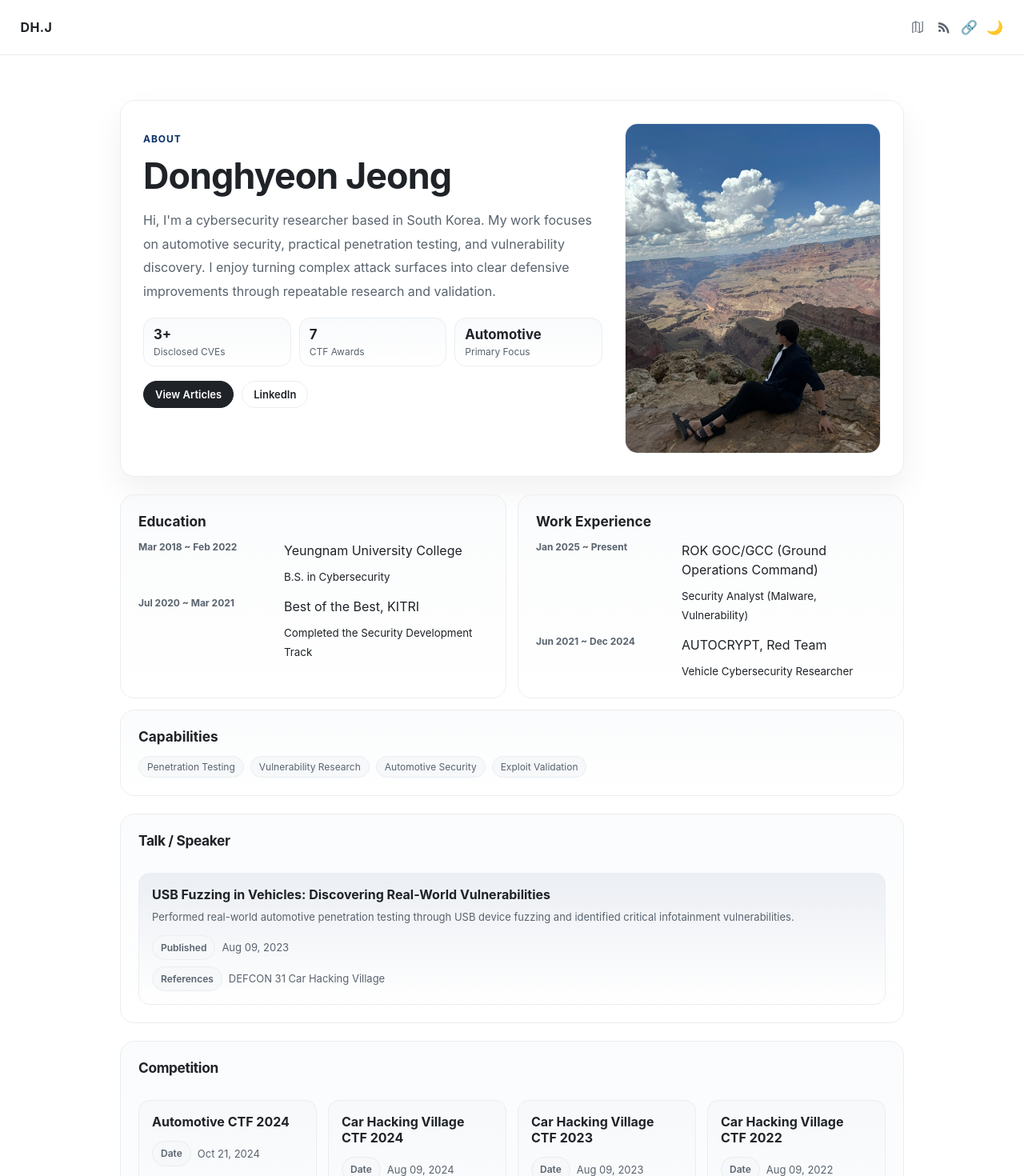
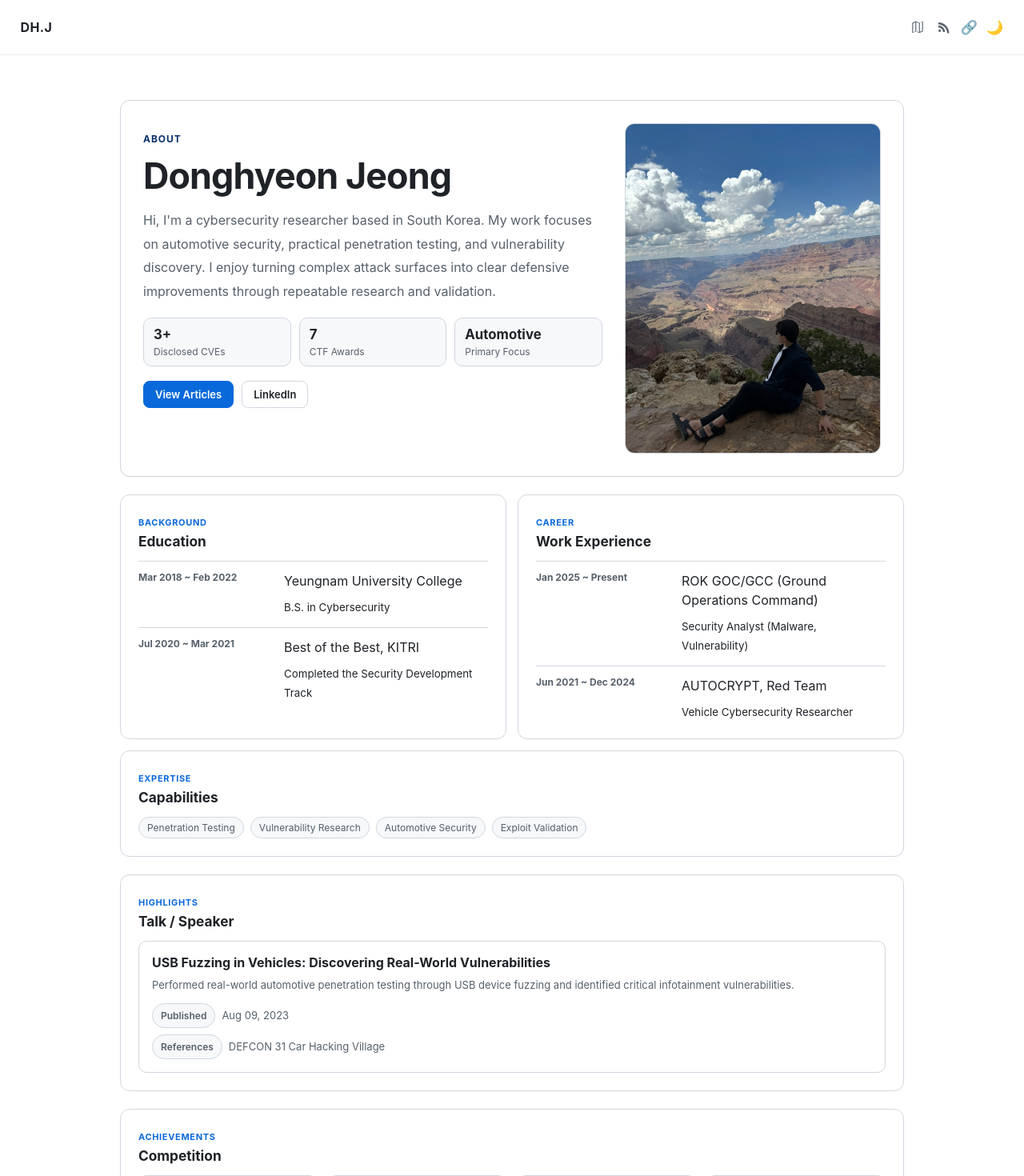
Before and after one commit to dhje0ng/blog, a Next.js app: page /about in a window 1280 px wide. Shown: the top 1470 px of the page at 80% size. Built offline with nearby package versions, Linux system fonts and the light colour scheme.

Commit message:
Refine About page with GitHub-inspired white section styling

```diff
--- a/app/about/page.tsx
+++ b/app/about/page.tsx
@@ -101,7 +101,7 @@ export default function AboutPage() {
   return (
     <main>
       <Header />
-      <section className="container top-gap section-gap about-page">
+      <section className="container top-gap section-gap about-page about-gh-theme">
         <div className="about-hero-card">
           <div>
             <p className="eyebrow">About</p>
@@ -142,7 +142,10 @@ export default function AboutPage() {
 
         <section className="about-grid-section">
           <article className="about-panel">
-            <h2>Education</h2>
+            <div className="about-section-head">
+              <span>Background</span>
+              <h2>Education</h2>
+            </div>
             <ul className="about-timeline">
               <li>
                 <span>Mar 2018 ~ Feb 2022</span>
@@ -166,7 +169,10 @@ export default function AboutPage() {
           </article>
 
           <article className="about-panel">
-            <h2>Work Experience</h2>
+            <div className="about-section-head">
+              <span>Career</span>
+              <h2>Work Experience</h2>
+            </div>
             <ul className="about-timeline">
               <li>
                 <span>Jan 2025 ~ Present</span>
@@ -190,7 +196,10 @@ export default function AboutPage() {
           </article>
 
           <article className="about-panel about-panel-full-width">
-            <h2>Capabilities</h2>
+            <div className="about-section-head">
+              <span>Expertise</span>
+              <h2>Capabilities</h2>
+            </div>
             <div className="about-skill-cloud">
               {capabilities.map((skill) => (
                 <span key={skill}>{skill}</span>
@@ -200,7 +209,8 @@ export default function AboutPage() {
         </section>
 
         <section className="about-panel">
-          <div className="section-title-row">
+          <div className="about-section-head">
+            <span>Highlights</span>
             <h2>Talk / Speaker</h2>
           </div>
           <div className="about-project-grid">
@@ -224,7 +234,8 @@ export default function AboutPage() {
         </section>
 
         <section className="about-panel">
-          <div className="section-title-row">
+          <div className="about-section-head">
+            <span>Achievements</span>
             <h2>Competition</h2>
           </div>
           <div className="about-project-grid">
@@ -255,7 +266,8 @@ export default function AboutPage() {
         </section>
 
         <section className="about-panel">
-          <div className="section-title-row">
+          <div className="about-section-head">
+            <span>Security Research</span>
             <h2>Disclosed Vulnerabilities</h2>
           </div>
           <div className="about-project-grid">
--- a/app/globals.css
+++ b/app/globals.css
@@ -1189,11 +1189,20 @@ a {
   gap: 22px;
 }
 
+.about-gh-theme {
+  --about-bg: #ffffff;
+  --about-panel: #ffffff;
+  --about-muted: #57606a;
+  --about-border: #d0d7de;
+  --about-subtle: #f6f8fa;
+  --about-accent: #0969da;
+}
+
 .about-hero-card,
 .about-panel {
-  border: 1px solid var(--line-subtle);
-  border-radius: 18px;
-  background: var(--bg);
+  border: 1px solid var(--about-border);
+  border-radius: 12px;
+  background: var(--about-panel);
 }
 
 .about-hero-card {
@@ -1202,7 +1211,7 @@ a {
   grid-template-columns: minmax(0, 1fr) minmax(260px, 320px);
   gap: 28px;
   align-items: stretch;
-  box-shadow: 0 18px 42px rgba(16, 24, 40, 0.06);
+  box-shadow: 0 1px 0 rgba(27, 31, 36, 0.04);
 }
 
 .about-hero-card h1 {
@@ -1213,7 +1222,7 @@ a {
 
 .about-hero-copy {
   margin: 14px 0 0;
-  color: var(--muted);
+  color: var(--about-muted);
   line-height: 1.85;
 }
 
@@ -1225,10 +1234,10 @@ a {
 }
 
 .about-stat-card {
-  border: 1px solid var(--line-subtle);
-  border-radius: 14px;
+  border: 1px solid var(--about-border);
+  border-radius: 10px;
   padding: 10px 12px;
-  background: linear-gradient(180deg, color-mix(in srgb, var(--surface) 70%, transparent), var(--bg));
+  background: var(--about-subtle);
   display: grid;
   gap: 4px;
 }
@@ -1238,7 +1247,7 @@ a {
 }
 
 .about-stat-card span {
-  color: var(--muted);
+  color: var(--about-muted);
   font-size: 12px;
 }
 
@@ -1250,24 +1259,28 @@ a {
 
 .about-action-primary,
 .about-action-secondary {
-  border: 1px solid var(--line-subtle);
-  border-radius: 999px;
+  border: 1px solid var(--about-border);
+  border-radius: 8px;
   padding: 8px 14px;
   font-size: 13px;
   font-weight: 600;
 }
 
 .about-action-primary {
-  background: var(--text);
-  color: var(--bg);
-  border-color: var(--text);
+  background: var(--about-accent);
+  color: #fff;
+  border-color: var(--about-accent);
+}
+
+.about-action-secondary {
+  background: var(--about-panel);
 }
 
 .about-profile-wrap {
-  border-radius: 16px;
+  border-radius: 12px;
   overflow: hidden;
-  border: 1px solid var(--line-subtle);
-  background: var(--surface);
+  border: 1px solid var(--about-border);
+  background: var(--about-subtle);
   min-height: 100%;
   display: flex;
 }
@@ -1291,15 +1304,29 @@ a {
   height: 100%;
   display: flex;
   flex-direction: column;
-  background: linear-gradient(180deg, color-mix(in srgb, var(--surface) 50%, transparent), var(--bg));
+  background: var(--about-panel);
 }
 
 .about-panel-full-width {
   grid-column: 1 / -1;
 }
 
+.about-section-head {
+  margin-bottom: 14px;
+}
+
+.about-section-head span {
+  display: inline-block;
+  margin-bottom: 6px;
+  font-size: 11px;
+  letter-spacing: 0.06em;
+  font-weight: 700;
+  color: var(--about-accent);
+  text-transform: uppercase;
+}
+
 .about-panel h2 {
-  margin: 0 0 14px;
+  margin: 0;
   font-size: 1.08rem;
 }
 
@@ -1316,6 +1343,8 @@ a {
   grid-template-columns: minmax(130px, 170px) minmax(0, 1fr);
   gap: 12px;
   align-items: start;
+  border-top: 1px solid var(--about-border);
+  padding-top: 12px;
 }
 
 .about-timeline-content {
@@ -1325,7 +1354,7 @@ a {
 
 .about-timeline span {
   font-size: 12px;
-  color: var(--muted);
+  color: var(--about-muted);
   font-weight: 700;
 }
 
@@ -1346,12 +1375,12 @@ a {
 
 .about-skill-cloud span,
 .about-project-meta strong {
-  border: 1px solid var(--line-subtle);
+  border: 1px solid var(--about-border);
   border-radius: 999px;
   padding: 5px 10px;
   font-size: 12px;
-  color: var(--muted);
-  background: var(--surface);
+  color: var(--about-muted);
+  background: var(--about-subtle);
 }
 
 .about-project-grid {
@@ -1361,16 +1390,16 @@ a {
 }
 
 .about-project-card {
-  border: 1px solid var(--line-subtle);
-  border-radius: 14px;
+  border: 1px solid var(--about-border);
+  border-radius: 10px;
   padding: 16px;
-  background: var(--bg);
-  transition: transform 0.2s ease, box-shadow 0.2s ease;
+  background: var(--about-panel);
+  transition: border-color 0.2s ease, box-shadow 0.2s ease;
 }
 
 .about-project-card:hover {
-  transform: translateY(-2px);
-  box-shadow: 0 10px 26px rgba(16, 24, 40, 0.08);
+  border-color: #afb8c1;
+  box-shadow: 0 3px 10px rgba(27, 31, 36, 0.08);
 }
 
 .about-project-card h3 {
@@ -1380,22 +1409,15 @@ a {
 
 .about-project-card p {
   margin: 8px 0 12px;
-  color: var(--muted);
+  color: var(--about-muted);
   font-size: 13px;
   line-height: 1.6;
 }
 
-.about-talk-card {
-  background: linear-gradient(180deg, color-mix(in srgb, var(--accent) 8%, var(--bg)), var(--bg));
-}
-
-
-.about-competition-card {
-  background: linear-gradient(180deg, color-mix(in srgb, var(--surface) 82%, transparent), var(--bg));
-}
-
+.about-talk-card,
+.about-competition-card,
 .about-disclosure-card {
-  background: linear-gradient(180deg, color-mix(in srgb, #ff5a5a 6%, var(--bg)), var(--bg));
+  background: var(--about-panel);
 }
 
 .about-competition-card h3 {
@@ -1419,14 +1441,14 @@ a {
 }
 
 .about-project-meta span {
-  color: var(--muted);
+  color: var(--about-muted);
   font-size: 13px;
 }
 
 .about-reference-list {
   margin: 0;
   padding-left: 18px;
-  color: var(--muted);
+  color: var(--about-muted);
   font-size: 11px;
   line-height: 1.5;
 }
@@ -1444,7 +1466,7 @@ a {
 }
 
 .about-disclosure-references a {
-  color: var(--muted);
+  color: var(--about-accent);
   font-size: 13px;
   word-break: break-all;
 }
```
